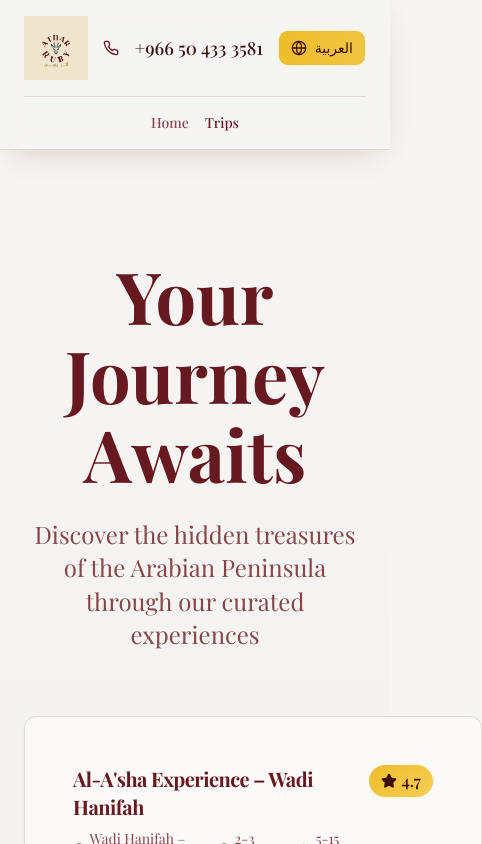
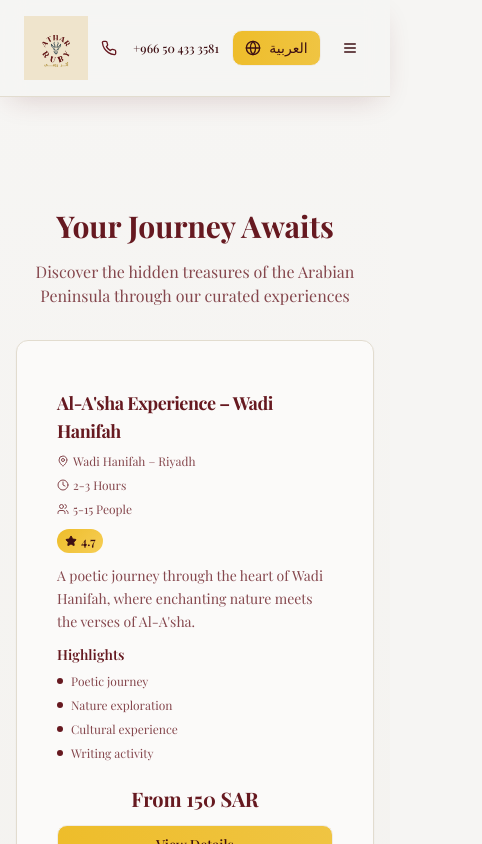
Before and after one commit to Webique/ruby-athar-heritage-stories, a React (Vite) app: page /journey in a window 390 px wide. Shown: the top 844 px of the page, 482 px wide, since content can reach past the window. Built offline with nearby package versions, Linux system fonts and the light colour scheme.

Commit message:
Changes to 2nd page

```diff
--- a/src/components/Header.tsx
+++ b/src/components/Header.tsx
@@ -1,12 +1,13 @@
-import React from 'react';
+import React, { useState } from 'react';
 import { useLanguage } from '@/contexts/LanguageContext';
 import { Button } from '@/components/ui/button';
-import { Phone, Globe, Map } from 'lucide-react';
+import { Phone, Globe, Map, Menu, X } from 'lucide-react';
 import { Link, useLocation } from 'react-router-dom';
 
 const Header = () => {
   const { language, toggleLanguage, isRTL } = useLanguage();
   const location = useLocation();
+  const [isMobileMenuOpen, setIsMobileMenuOpen] = useState(false);
 
   const content = {
     en: {
@@ -69,7 +70,7 @@ const Header = () => {
             <Phone className={`h-4 w-4 text-primary ${isRTL ? 'ml-2' : 'mr-2'}`} />
             <a
               href={`tel:${content[language].phone}`}
-              className={`text-body font-medium hover:text-primary transition-colors ${isRTL ? 'font-arabic' : ''}`}
+              className={`text-xs sm:text-body font-medium hover:text-primary transition-colors ${isRTL ? 'font-arabic' : ''}`}
               dir="ltr"
             >
               {content[language].phone}
@@ -88,28 +89,47 @@ const Header = () => {
               {content[language].toggleText}
             </Button>
           </div>
+
+          {/* Mobile Menu Button */}
+          <div className="md:hidden order-5">
+            <Button
+              variant="ghost"
+              size="sm"
+              onClick={() => setIsMobileMenuOpen(!isMobileMenuOpen)}
+              className="p-2"
+            >
+              {isMobileMenuOpen ? (
+                <X className="h-5 w-5" />
+              ) : (
+                <Menu className="h-5 w-5" />
+              )}
+            </Button>
+          </div>
         </div>
 
-        {/* Mobile Navigation */}
-        <div className="md:hidden mt-4 pt-4 border-t border-border">
-          <nav className="flex items-center justify-center gap-4">
+        {/* Mobile Navigation Drawer */}
+        {isMobileMenuOpen && (
+          <div className="md:hidden mt-4 pt-4 border-t border-border bg-background/95 backdrop-blur-sm rounded-lg shadow-lg">
+            <nav className="flex flex-col gap-3 px-4 py-4">
               {navItems.map((item) => (
                 <Link
                   key={item.path}
                   to={item.path}
-                className={`text-sm font-medium transition-colors hover:text-primary ${
+                  onClick={() => setIsMobileMenuOpen(false)}
+                  className={`text-base font-medium transition-colors hover:text-primary py-2 px-3 rounded-md ${
                     location.pathname === item.path ||
                     (item.path === '/#about' && location.pathname === '/' && location.hash === '#about') ||
                     (item.path === '/#contact' && location.pathname === '/' && location.hash === '#contact')
-                    ? 'text-primary'
-                    : 'text-muted-foreground'
-                } ${isRTL ? 'font-arabic' : 'font-english'}`}
+                      ? 'text-primary bg-primary/10'
+                      : 'text-muted-foreground hover:bg-muted/50'
+                  } ${isRTL ? 'font-arabic text-right' : 'font-english text-left'}`}
                 >
                   {item.label}
                 </Link>
               ))}
             </nav>
           </div>
+        )}
       </div>
     </header>
   );
--- a/src/pages/Journey.tsx
+++ b/src/pages/Journey.tsx
@@ -70,26 +70,26 @@ const BookingForm = ({ trip, isOpen, onClose, language, isRTL }) => {
   if (showConfirmation) {
     return (
       <Dialog open={isOpen} onOpenChange={onClose}>
-        <DialogContent className={`max-w-md ${isRTL ? 'text-right' : 'text-left'}`}>
-          <DialogHeader>
-            <DialogTitle className={`text-xl font-bold text-primary text-center ${isRTL ? 'font-arabic' : 'font-english'}`}>
+        <DialogContent className={`max-w-[95vw] sm:max-w-md mx-2 ${isRTL ? 'text-right' : 'text-left'}`}>
+          <DialogHeader className="px-2 sm:px-0">
+            <DialogTitle className={`text-lg sm:text-xl font-bold text-primary text-center ${isRTL ? 'font-arabic' : 'font-english'}`}>
               {content[language].confirmation}
             </DialogTitle>
           </DialogHeader>
 
-          <div className="text-center py-6">
-            <div className="w-16 h-16 bg-green-100 rounded-full flex items-center justify-center mx-auto mb-4">
-              <svg className="w-8 h-8 text-green-600" fill="none" stroke="currentColor" viewBox="0 0 24 24">
+          <div className="text-center py-4 sm:py-6 px-2 sm:px-0">
+            <div className="w-12 h-12 sm:w-16 sm:h-16 bg-green-100 rounded-full flex items-center justify-center mx-auto mb-3 sm:mb-4">
+              <svg className="w-6 h-6 sm:w-8 sm:h-8 text-green-600" fill="none" stroke="currentColor" viewBox="0 0 24 24">
                 <path strokeLinecap="round" strokeLinejoin="round" strokeWidth={2} d="M5 13l4 4L19 7" />
               </svg>
             </div>
-            <p className={`text-muted-foreground ${isRTL ? 'font-arabic' : 'font-english'}`}>
+            <p className={`text-sm sm:text-base text-muted-foreground ${isRTL ? 'font-arabic' : 'font-english'}`}>
               {content[language].confirmationMessage}
             </p>
           </div>
 
-          <div className={`flex pt-4 ${isRTL ? 'justify-start' : 'justify-end'}`}>
-            <Button onClick={handleClose} className="btn-primary">
+          <div className={`flex justify-center sm:pt-4 px-2 sm:px-0 ${isRTL ? 'sm:justify-start' : 'sm:justify-end'}`}>
+            <Button onClick={handleClose} className="btn-primary w-full sm:w-auto text-sm py-2">
               {content[language].close}
             </Button>
           </div>
@@ -100,19 +100,19 @@ const BookingForm = ({ trip, isOpen, onClose, language, isRTL }) => {
 
   return (
     <Dialog open={isOpen} onOpenChange={onClose}>
-      <DialogContent className={`max-w-md ${isRTL ? 'text-right' : 'text-left'}`}>
-        <DialogHeader>
-          <DialogTitle className={`text-xl font-bold text-primary ${isRTL ? 'font-arabic' : 'font-english'}`}>
+      <DialogContent className={`max-w-[95vw] sm:max-w-md mx-2 ${isRTL ? 'text-right' : 'text-left'}`}>
+        <DialogHeader className="px-2 sm:px-0">
+          <DialogTitle className={`text-lg sm:text-xl font-bold text-primary ${isRTL ? 'font-arabic' : 'font-english'}`}>
             {content[language].title}
           </DialogTitle>
-          <p className={`text-sm text-muted-foreground ${isRTL ? 'font-arabic' : 'font-english'}`}>
+          <p className={`text-xs sm:text-sm text-muted-foreground ${isRTL ? 'font-arabic' : 'font-english'}`}>
             {trip?.title}
           </p>
         </DialogHeader>
 
-        <form onSubmit={handleSubmit} className="space-y-4">
+        <form onSubmit={handleSubmit} className="space-y-3 sm:space-y-4 px-2 sm:px-0">
           <div className="space-y-2">
-            <Label htmlFor="name" className={`${isRTL ? 'font-arabic' : 'font-english'}`}>
+            <Label htmlFor="name" className={`text-sm ${isRTL ? 'font-arabic' : 'font-english'}`}>
               {content[language].name}
             </Label>
             <Input
@@ -122,13 +122,13 @@ const BookingForm = ({ trip, isOpen, onClose, language, isRTL }) => {
               required
               value={formData.name}
               onChange={handleInputChange}
-              className={isRTL ? 'text-right' : 'text-left'}
+              className={`text-sm py-2 ${isRTL ? 'text-right' : 'text-left'}`}
               dir={isRTL ? 'rtl' : 'ltr'}
             />
           </div>
 
           <div className="space-y-2">
-            <Label htmlFor="phone" className={`${isRTL ? 'font-arabic' : 'font-english'}`}>
+            <Label htmlFor="phone" className={`text-sm ${isRTL ? 'font-arabic' : 'font-english'}`}>
               {content[language].phone}
             </Label>
             <Input
@@ -138,13 +138,13 @@ const BookingForm = ({ trip, isOpen, onClose, language, isRTL }) => {
               required
               value={formData.phone}
               onChange={handleInputChange}
-              className={isRTL ? 'text-right' : 'text-left'}
+              className={`text-sm py-2 ${isRTL ? 'text-right' : 'text-left'}`}
               dir={isRTL ? 'rtl' : 'ltr'}
             />
           </div>
 
           <div className="space-y-2">
-            <Label htmlFor="email" className={`${isRTL ? 'font-arabic' : 'font-english'}`}>
+            <Label htmlFor="email" className={`text-sm ${isRTL ? 'font-arabic' : 'font-english'}`}>
               {content[language].email}
             </Label>
             <Input
@@ -154,13 +154,13 @@ const BookingForm = ({ trip, isOpen, onClose, language, isRTL }) => {
               required
               value={formData.email}
               onChange={handleInputChange}
-              className={isRTL ? 'text-right' : 'text-left'}
+              className={`text-sm py-2 ${isRTL ? 'text-right' : 'text-left'}`}
               dir={isRTL ? 'rtl' : 'ltr'}
             />
           </div>
 
           <div className="space-y-2">
-            <Label htmlFor="age" className={`${isRTL ? 'font-arabic' : 'font-english'}`}>
+            <Label htmlFor="age" className={`text-sm ${isRTL ? 'font-arabic' : 'font-english'}`}>
               {content[language].age}
             </Label>
             <Input
@@ -172,16 +172,16 @@ const BookingForm = ({ trip, isOpen, onClose, language, isRTL }) => {
               required
               value={formData.age}
               onChange={handleInputChange}
-              className={isRTL ? 'text-right' : 'text-left'}
+              className={`text-sm py-2 ${isRTL ? 'text-right' : 'text-left'}`}
               dir={isRTL ? 'rtl' : 'ltr'}
             />
           </div>
 
-          <div className={`flex gap-2 pt-4 ${isRTL ? 'justify-start' : 'justify-end'}`}>
-            <Button type="button" variant="outline" onClick={onClose}>
+          <div className={`flex flex-col sm:flex-row gap-2 pt-4 ${isRTL ? 'sm:justify-start' : 'sm:justify-end'}`}>
+            <Button type="button" variant="outline" onClick={onClose} className="w-full sm:w-auto text-sm py-2">
               {language === 'en' ? 'Cancel' : 'إلغاء'}
             </Button>
-            <Button type="submit" className="btn-primary">
+            <Button type="submit" className="btn-primary w-full sm:w-auto text-sm py-2">
               {content[language].submit}
             </Button>
           </div>
@@ -196,34 +196,34 @@ const TripModal = ({ trip, isOpen, onClose, language, isRTL }) => {
 
   return (
     <Dialog open={isOpen} onOpenChange={onClose}>
-      <DialogContent className={`max-w-4xl max-h-[90vh] overflow-y-auto ${isRTL ? 'text-right' : 'text-left'}`}>
-        <DialogHeader>
-          <DialogTitle className={`text-2xl font-bold text-primary ${isRTL ? 'font-arabic text-right' : 'font-english text-left'}`}>
+      <DialogContent className={`max-w-[95vw] md:max-w-4xl max-h-[90vh] overflow-y-auto mx-2 ${isRTL ? 'text-right' : 'text-left'}`}>
+        <DialogHeader className="px-2 md:px-0">
+          <DialogTitle className={`text-xl sm:text-2xl font-bold text-primary ${isRTL ? 'font-arabic text-right' : 'font-english text-left'}`}>
             {trip.title}
           </DialogTitle>
         </DialogHeader>
 
-        <div className={`space-y-6 ${isRTL ? 'text-right' : 'text-left'}`}>
+        <div className={`space-y-4 md:space-y-6 px-2 md:px-0 ${isRTL ? 'text-right' : 'text-left'}`}>
           {/* Experience Description */}
-          <div className="space-y-3">
-            <h3 className={`text-lg font-semibold text-primary ${isRTL ? 'font-arabic text-right' : 'font-english text-left'}`}>
+          <div className="space-y-2 md:space-y-3">
+            <h3 className={`text-base md:text-lg font-semibold text-primary ${isRTL ? 'font-arabic text-right' : 'font-english text-left'}`}>
               {language === 'en' ? 'Experience Description' : 'وصف التجربة'}
             </h3>
-            <p className={`text-body text-muted-foreground leading-relaxed ${isRTL ? 'font-arabic text-right' : 'font-english text-left'}`}>
+            <p className={`text-sm md:text-body text-muted-foreground leading-relaxed ${isRTL ? 'font-arabic text-right' : 'font-english text-left'}`}>
               {trip.fullDescription}
             </p>
           </div>
 
           {/* Experience Details */}
-          <div className="space-y-3">
-            <h3 className={`text-lg font-semibold text-primary ${isRTL ? 'font-arabic text-right' : 'font-english text-left'}`}>
+          <div className="space-y-2 md:space-y-3">
+            <h3 className={`text-base md:text-lg font-semibold text-primary ${isRTL ? 'font-arabic text-right' : 'font-english text-left'}`}>
               {language === 'en' ? 'Experience Details' : 'تفاصيل التجربة'}
             </h3>
-            <div className={`grid grid-cols-2 gap-4 ${isRTL ? 'text-right' : 'text-left'}`}>
+            <div className={`grid grid-cols-1 sm:grid-cols-2 gap-3 md:gap-4 ${isRTL ? 'text-right' : 'text-left'}`}>
               {trip.details.map((detail, idx) => (
                 <div key={idx} className={`flex items-center gap-2 ${isRTL ? 'flex-row-reverse' : 'flex-row'}`}>
-                  <div className="w-2 h-2 bg-primary rounded-full flex-shrink-0"></div>
-                  <span className={`text-sm text-muted-foreground ${isRTL ? 'font-arabic text-right' : 'font-english text-left'}`}>
+                  <div className="w-1.5 h-1.5 md:w-2 md:h-2 bg-primary rounded-full flex-shrink-0"></div>
+                  <span className={`text-xs md:text-sm text-muted-foreground ${isRTL ? 'font-arabic text-right' : 'font-english text-left'}`}>
                     {detail}
                   </span>
                 </div>
@@ -232,15 +232,15 @@ const TripModal = ({ trip, isOpen, onClose, language, isRTL }) => {
           </div>
 
           {/* What's Included */}
-          <div className="space-y-3">
-            <h3 className={`text-lg font-semibold text-primary ${isRTL ? 'font-arabic text-right' : 'font-english text-left'}`}>
+          <div className="space-y-2 md:space-y-3">
+            <h3 className={`text-base md:text-lg font-semibold text-primary ${isRTL ? 'font-arabic text-right' : 'font-english text-left'}`}>
               {language === 'en' ? "What's Included in the Base Price" : 'ما يشمله السعر الأساسي'}
             </h3>
             <div className={`grid grid-cols-1 gap-2 ${isRTL ? 'text-right' : 'text-left'}`}>
               {trip.included.map((item, idx) => (
                 <div key={idx} className={`flex items-center gap-2 ${isRTL ? 'flex-row-reverse' : 'flex-row'}`}>
-                  <div className="w-2 h-2 bg-secondary rounded-full flex-shrink-0"></div>
-                  <span className={`text-sm text-muted-foreground ${isRTL ? 'font-arabic text-right' : 'font-english text-left'}`}>
+                  <div className="w-1.5 h-1.5 md:w-2 md:h-2 bg-secondary rounded-full flex-shrink-0"></div>
+                  <span className={`text-xs md:text-sm text-muted-foreground ${isRTL ? 'font-arabic text-right' : 'font-english text-left'}`}>
                     {item}
                   </span>
                 </div>
@@ -249,20 +249,20 @@ const TripModal = ({ trip, isOpen, onClose, language, isRTL }) => {
           </div>
 
           {/* Pricing Packages */}
-          <div className="space-y-3">
-            <h3 className={`text-lg font-semibold text-primary ${isRTL ? 'font-arabic text-right' : 'font-english text-left'}`}>
+          <div className="space-y-2 md:space-y-3">
+            <h3 className={`text-base md:text-lg font-semibold text-primary ${isRTL ? 'font-arabic text-right' : 'font-english text-left'}`}>
               {language === 'en' ? 'Pricing Packages' : 'باقات الأسعار'}
             </h3>
-            <div className={`grid grid-cols-1 md:grid-cols-2 gap-4 ${isRTL ? 'text-right' : 'text-left'}`}>
+            <div className={`grid grid-cols-1 gap-3 md:gap-4 ${isRTL ? 'text-right' : 'text-left'}`}>
               {trip.pricing.map((pkg, idx) => (
-                <div key={idx} className={`border border-border rounded-lg p-4 bg-card ${isRTL ? 'text-right' : 'text-left'}`}>
-                  <h4 className={`font-semibold text-primary mb-2 ${isRTL ? 'font-arabic text-right' : 'font-english text-left'}`}>
+                <div key={idx} className={`border border-border rounded-lg p-3 md:p-4 bg-card ${isRTL ? 'text-right' : 'text-left'}`}>
+                  <h4 className={`text-sm md:text-base font-semibold text-primary mb-2 ${isRTL ? 'font-arabic text-right' : 'font-english text-left'}`}>
                     {pkg.name}
                   </h4>
-                  <p className={`text-lg font-bold text-secondary mb-2 ${isRTL ? 'font-arabic text-right' : 'font-english text-left'}`}>
+                  <p className={`text-base md:text-lg font-bold text-secondary mb-2 ${isRTL ? 'font-arabic text-right' : 'font-english text-left'}`}>
                     {pkg.price}
                   </p>
-                  <p className={`text-sm text-muted-foreground ${isRTL ? 'font-arabic text-right' : 'font-english text-left'}`}>
+                  <p className={`text-xs md:text-sm text-muted-foreground ${isRTL ? 'font-arabic text-right' : 'font-english text-left'}`}>
                     {pkg.description}
                   </p>
                   {pkg.optional && (
@@ -276,15 +276,15 @@ const TripModal = ({ trip, isOpen, onClose, language, isRTL }) => {
           </div>
 
           {/* Important Notes */}
-          <div className="space-y-3">
-            <h3 className={`text-lg font-semibold text-primary ${isRTL ? 'font-arabic text-right' : 'font-english text-left'}`}>
+          <div className="space-y-2 md:space-y-3">
+            <h3 className={`text-base md:text-lg font-semibold text-primary ${isRTL ? 'font-arabic text-right' : 'font-english text-left'}`}>
               {language === 'en' ? 'Important Notes' : 'ملاحظات مهمة'}
             </h3>
             <div className={`grid grid-cols-1 gap-2 ${isRTL ? 'text-right' : 'text-left'}`}>
               {trip.notes.map((note, idx) => (
                 <div key={idx} className={`flex items-center gap-2 ${isRTL ? 'flex-row-reverse' : 'flex-row'}`}>
-                  <div className="w-2 h-2 bg-accent rounded-full flex-shrink-0"></div>
-                  <span className={`text-sm text-muted-foreground ${isRTL ? 'font-arabic text-right' : 'font-english text-left'}`}>
+                  <div className="w-1.5 h-1.5 md:w-2 md:h-2 bg-accent rounded-full flex-shrink-0"></div>
+                  <span className={`text-xs md:text-sm text-muted-foreground ${isRTL ? 'font-arabic text-right' : 'font-english text-left'}`}>
                     {note}
                   </span>
                 </div>
@@ -293,8 +293,8 @@ const TripModal = ({ trip, isOpen, onClose, language, isRTL }) => {
           </div>
         </div>
 
-        <div className={`flex justify-end pt-6 ${isRTL ? 'justify-start' : 'justify-end'}`}>
-          <Button onClick={onClose} className="btn-primary">
+        <div className={`flex justify-end pt-4 md:pt-6 px-2 md:px-0 ${isRTL ? 'justify-start' : 'justify-end'}`}>
+          <Button onClick={onClose} className="btn-primary text-sm py-2 px-4">
             {language === 'en' ? 'Close' : 'إغلاق'}
           </Button>
         </div>
@@ -791,87 +791,87 @@ const JourneyContent = () => {
   };
 
   return (
-    <div className="min-h-screen bg-gradient-elegant pt-24">
-      <div className="container mx-auto px-6 py-16">
+    <div className="min-h-screen bg-gradient-elegant pt-20 md:pt-24">
+      <div className="container mx-auto px-4 sm:px-6 py-8 md:py-16">
         {/* Header */}
-        <div className="text-center mb-16">
-          <h1 className={`text-hero font-bold text-primary mb-6 ${isRTL ? 'font-arabic' : 'font-english'}`}>
+        <div className="text-center mb-8 md:mb-16">
+          <h1 className={`text-3xl sm:text-4xl md:text-hero font-bold text-primary mb-4 md:mb-6 px-2 ${isRTL ? 'font-arabic' : 'font-english'}`}>
             {content[language].title}
           </h1>
-          <p className={`text-large text-muted-foreground max-w-3xl mx-auto ${isRTL ? 'font-arabic' : 'font-english'}`}>
+          <p className={`text-base sm:text-lg md:text-large text-muted-foreground max-w-3xl mx-auto px-2 ${isRTL ? 'font-arabic' : 'font-english'}`}>
             {content[language].subtitle}
           </p>
         </div>
 
         {/* Journey Cards */}
-        <div className="grid lg:grid-cols-2 gap-8 max-w-7xl mx-auto">
+        <div className="grid grid-cols-1 md:grid-cols-2 gap-4 sm:gap-6 lg:gap-8 max-w-7xl mx-auto">
           {content[language].trips.map((trip) => (
             <Card key={trip.id} className="card-premium animate-scale-in hover:shadow-glow transition-all duration-300">
-              <CardHeader className="pb-4">
-                <div className="flex items-start justify-between">
+              <CardHeader className="pb-3 md:pb-4 px-4 md:px-6">
+                <div className="flex flex-col sm:flex-row sm:items-start sm:justify-between gap-3">
                   <div className="flex-1">
-                    <CardTitle className={`text-xl font-bold text-primary mb-2 ${isRTL ? 'font-arabic' : 'font-english'}`}>
+                    <CardTitle className={`text-lg sm:text-xl font-bold text-primary mb-2 ${isRTL ? 'font-arabic' : 'font-english'}`}>
                       {trip.title}
                     </CardTitle>
-                    <div className="flex items-center gap-4 text-sm text-muted-foreground">
+                    <div className="flex flex-col sm:flex-row sm:items-center gap-2 sm:gap-4 text-xs sm:text-sm text-muted-foreground">
                       <div className="flex items-center gap-1">
-                        <MapPin className="h-4 w-4" />
+                        <MapPin className="h-3 w-3 sm:h-4 sm:w-4" />
                         <span className={isRTL ? 'font-arabic' : 'font-english'}>{trip.location}</span>
                       </div>
                       <div className="flex items-center gap-1">
-                        <Clock className="h-4 w-4" />
+                        <Clock className="h-3 w-3 sm:h-4 sm:w-4" />
                         <span className={isRTL ? 'font-arabic' : 'font-english'}>{trip.duration}</span>
                       </div>
                       <div className="flex items-center gap-1">
-                        <Users className="h-4 w-4" />
+                        <Users className="h-3 w-3 sm:h-4 sm:w-4" />
                         <span className={isRTL ? 'font-arabic' : 'font-english'}>{trip.groupSize}</span>
                       </div>
                     </div>
                   </div>
-                  <div className="flex items-center gap-1 bg-gradient-gold px-3 py-1 rounded-full">
-                    <Star className="h-4 w-4 text-secondary-foreground fill-current" />
-                    <span className="text-secondary-foreground font-semibold">{trip.rating}</span>
+                  <div className="flex items-center gap-1 bg-gradient-gold px-2 py-1 sm:px-3 rounded-full self-start">
+                    <Star className="h-3 w-3 sm:h-4 sm:w-4 text-secondary-foreground fill-current" />
+                    <span className="text-secondary-foreground font-semibold text-xs sm:text-sm">{trip.rating}</span>
                   </div>
                 </div>
               </CardHeader>
 
-              <CardContent className="space-y-4">
-                <p className={`text-body text-muted-foreground leading-relaxed ${isRTL ? 'font-arabic' : 'font-english'}`}>
+              <CardContent className="space-y-3 md:space-y-4 px-4 md:px-6">
+                <p className={`text-sm sm:text-body text-muted-foreground leading-relaxed ${isRTL ? 'font-arabic' : 'font-english'}`}>
                   {trip.description}
                 </p>
 
                 <div className="space-y-2">
-                  <h4 className={`font-semibold text-primary ${isRTL ? 'font-arabic' : 'font-english'}`}>
+                  <h4 className={`text-sm sm:text-base font-semibold text-primary ${isRTL ? 'font-arabic' : 'font-english'}`}>
                     {language === 'en' ? 'Highlights' : 'أبرز المميزات'}
                   </h4>
-                  <div className="grid grid-cols-2 gap-2">
+                  <div className="grid grid-cols-1 sm:grid-cols-2 gap-2">
                     {trip.highlights.map((highlight, idx) => (
-                      <div key={idx} className="flex items-center gap-2 text-sm text-muted-foreground">
-                        <div className="w-2 h-2 bg-primary rounded-full"></div>
+                      <div key={idx} className="flex items-center gap-2 text-xs sm:text-sm text-muted-foreground">
+                        <div className="w-1.5 h-1.5 sm:w-2 sm:h-2 bg-primary rounded-full flex-shrink-0"></div>
                         <span className={isRTL ? 'font-arabic' : 'font-english'}>{highlight}</span>
                       </div>
                     ))}
                   </div>
                 </div>
 
-                <div className="flex items-center justify-between pt-4">
-                  <div className="text-2xl font-bold text-primary">
+                <div className="flex flex-col sm:flex-row sm:items-center sm:justify-between gap-3 pt-3 md:pt-4">
+                  <div className="text-xl sm:text-2xl font-bold text-primary text-center sm:text-left">
                     {trip.price}
                   </div>
-                  <div className="flex gap-2">
+                  <div className="flex flex-col sm:flex-row gap-2 w-full sm:w-auto">
                     <Button
                       variant="outline"
-                      className="btn-gold"
+                      className="btn-gold w-full sm:w-auto text-sm py-2"
                       onClick={() => handleViewDetails(trip)}
                     >
                       {content[language].viewDetails}
                     </Button>
                     <Button
-                      className="btn-primary"
+                      className="btn-primary w-full sm:w-auto text-sm py-2"
                       onClick={() => handleBookJourney(trip)}
                     >
                       {content[language].cta}
-                      <ArrowRight className={`h-4 w-4 ml-2 ${isRTL ? 'rotate-180' : ''}`} />
+                      <ArrowRight className={`h-3 w-3 sm:h-4 sm:w-4 ml-1 sm:ml-2 ${isRTL ? 'rotate-180' : ''}`} />
                     </Button>
                   </div>
                 </div>
```
Lines whose indentation alone changed are shown as unchanged.
